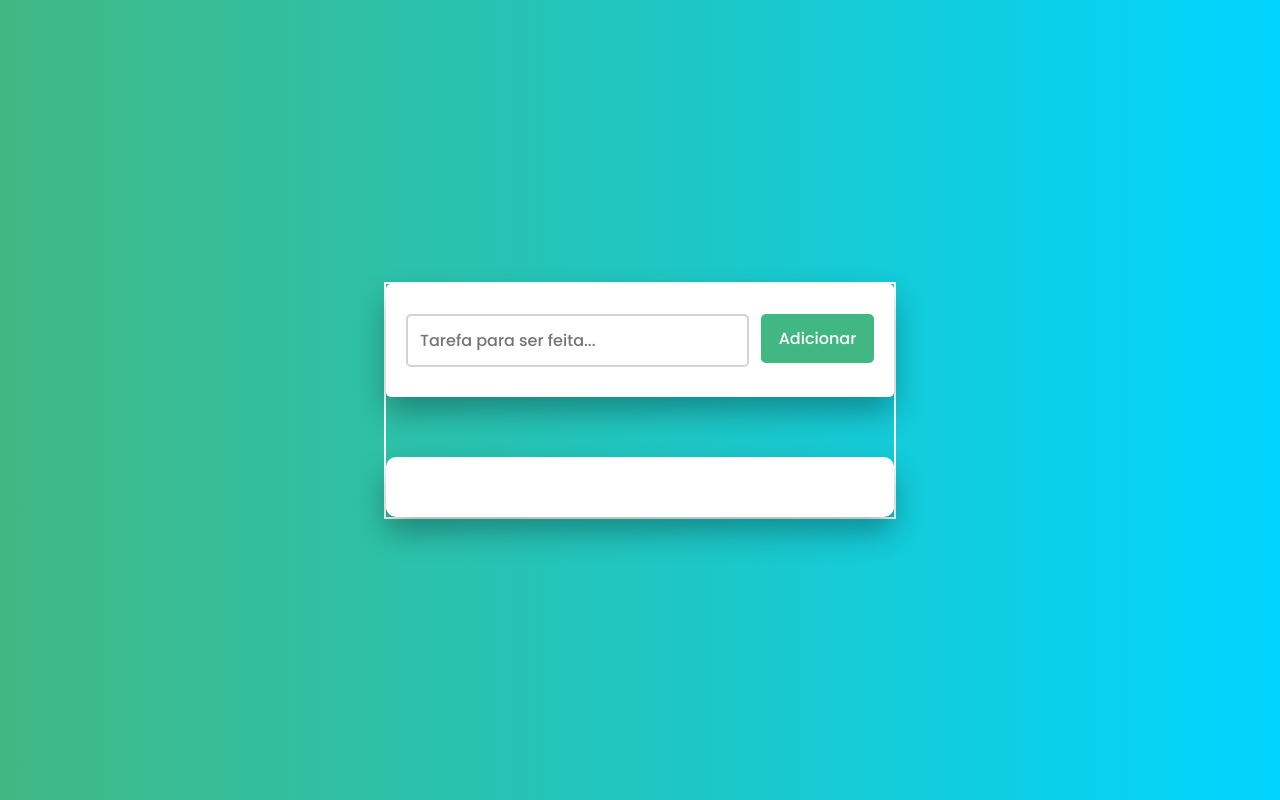
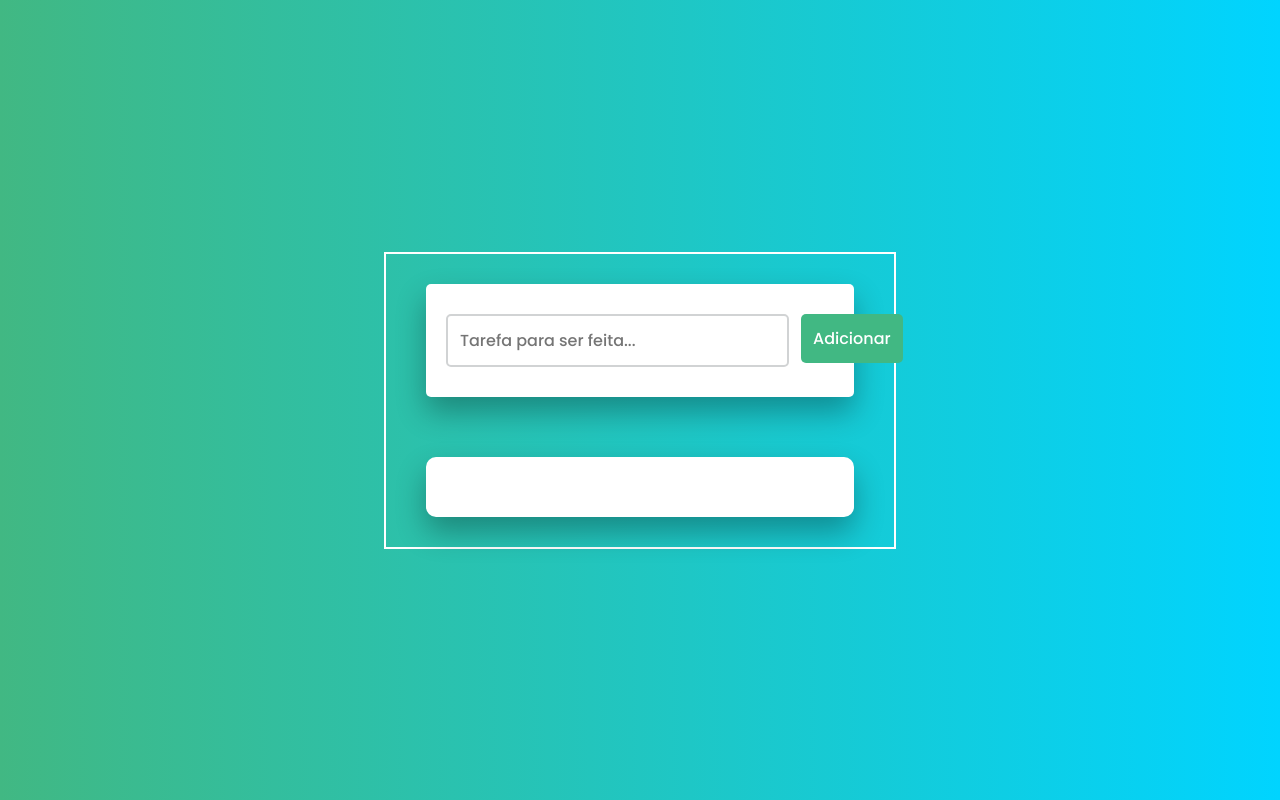
Before and after one commit to NatiRibei/ToDo-List, a plain HTML site: page index.html in a window 1280 px wide. Drawn offline with Linux system fonts and the light colour scheme.

Commit message:
atualização 28/11

```diff
--- a/styles.css
+++ b/styles.css
@@ -1,6 +1,6 @@
 * {
     margin: 0;
-    padding: 0;
+    padding: 10;
     box-sizing: border-box;
     font-family: 'Poppins', sans-serif;
 }
@@ -19,7 +19,7 @@ body {
 
 .container {
     border: 2px solid #fff;
-    padding: 30px, 40px;
+    padding: 30px 40px;
     width: 40%;
     min-width:500px;
 }
```
